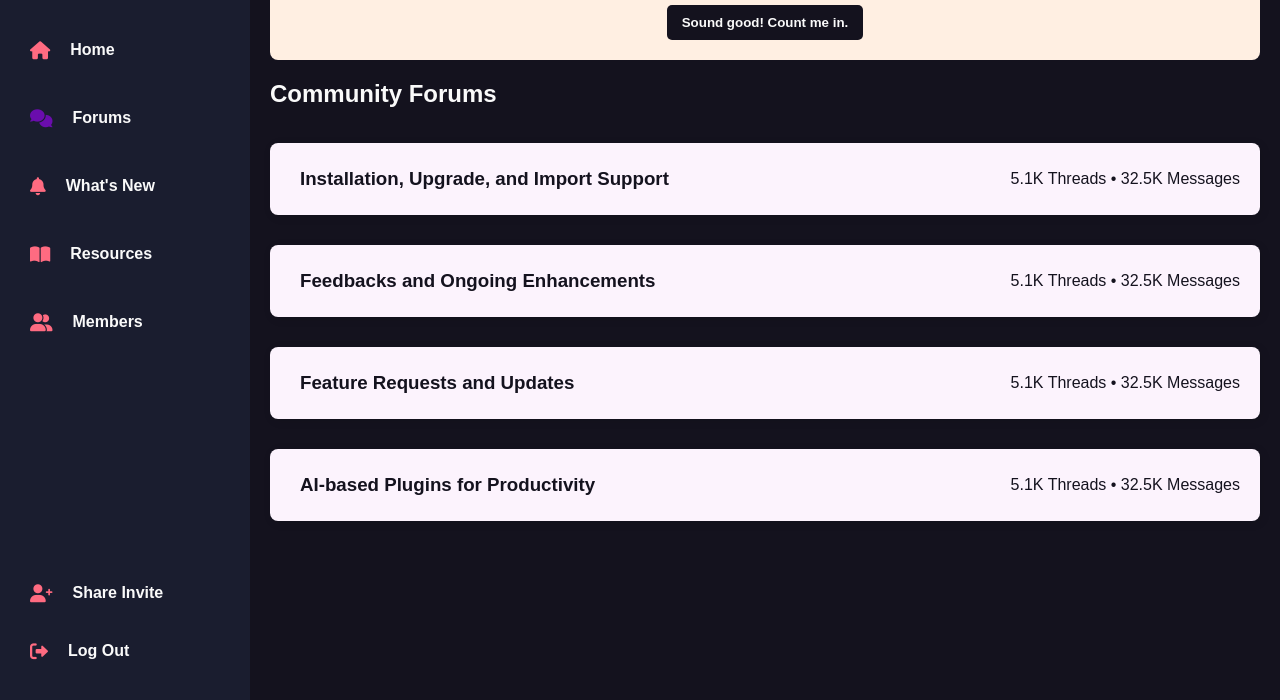
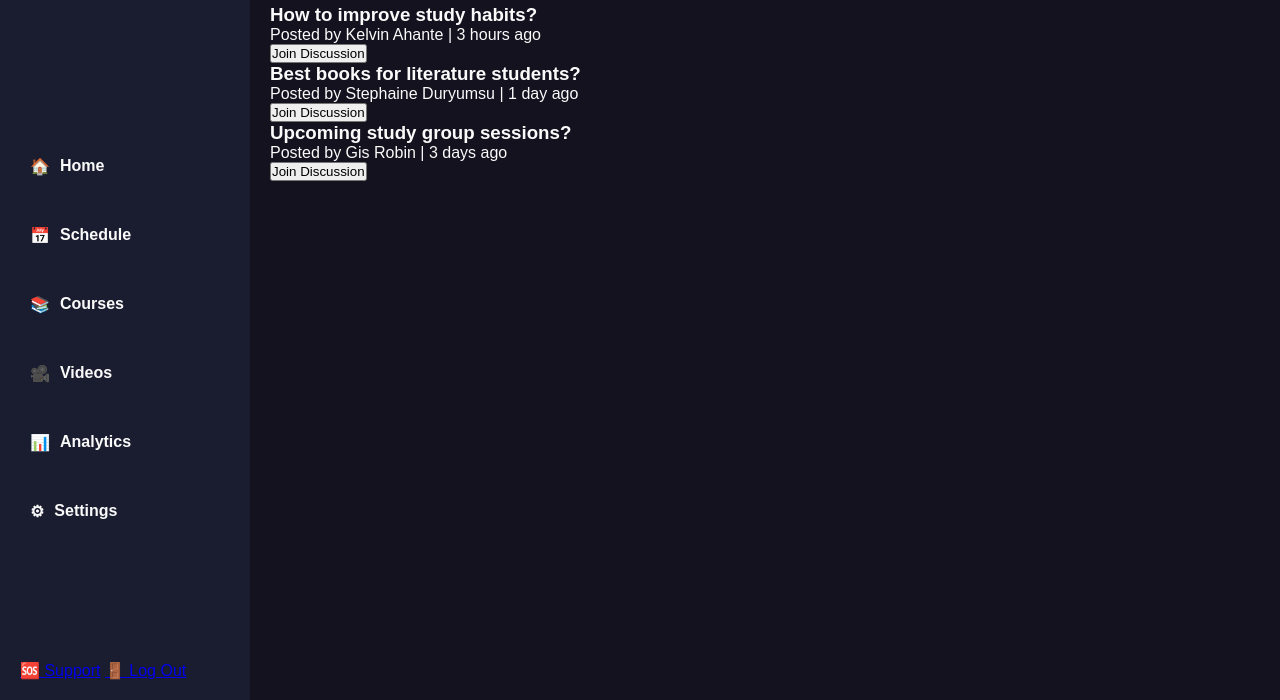
Before and after one commit to chinazaaa-6th/student-portal, a plain HTML site: page Community-page/index.html in a window 1280 px wide. Shown: the part 100-800 px from the top of the page. Drawn offline with Linux system fonts and the light colour scheme.

Commit message:
Update index.html

```diff
--- a/Community-page/index.html
+++ b/Community-page/index.html
@@ -5,60 +5,52 @@
     <meta name="viewport" content="width=device-width, initial-scale=1.0">
     <title>Community Page</title>
     <link rel="stylesheet" href="style.css">
-    <link rel="stylesheet" href="https://cdnjs.cloudflare.com/ajax/libs/font-awesome/6.0.0/css/all.min.css">
 </head>
 <body>
-    <div class="container">
-        <!-- Sidebar -->
-        <aside class="sidebar">
+    <div class="sidebar">
+        <div class="logo">
             <h2>Blue House Student Portal</h2>
-            <ul>
-                <li><a href="#"><i class="fas fa-home"></i> Home</a></li>
-                <li><a href="#" class="active"><i class="fas fa-comments"></i> Forums</a></li>
-                <li><a href="#"><i class="fas fa-bell"></i> What's New</a></li>
-                <li><a href="#"><i class="fas fa-book-open"></i> Resources</a></li>
-                <li><a href="#"><i class="fas fa-user-friends"></i> Members</a></li>
-            </ul>
-            <div class="sidebar-bottom">
-                <ul>
-                    <li><a href="#"><i class="fas fa-user-plus"></i> Share Invite</a></li>
-                    <li><a href="#"><i class="fas fa-sign-out-alt"></i> Log Out</a></li>
-                </ul>
-            </div>
-        </aside>
+        </div>
+        <ul class="nav">
+            <li><a href="#"><span class="icon">🏠</span> Home</a></li>
+            <li><a href="#"><span class="icon">📅</span> Schedule</a></li>
+            <li><a href="#"><span class="icon">📚</span> Courses</a></li>
+            <li><a href="#"><span class="icon">🎥</span> Videos</a></li>
+            <li><a href="#"><span class="icon">📊</span> Analytics</a></li>
+            <li><a href="#"><span class="icon">⚙</span> Settings</a></li>
+        </ul>
+        <div class="bottom">
+            <a href="#" class="support"><span class="icon">🆘</span> Support</a>
+            <a href="#" class="logout"><span class="icon">🚪</span> Log Out</a>
+        </div>
+    </div>
 
+    <div class="content">
+        <header>
+            <h1>Community Page</h1>
+            <input type="search" placeholder="Search...">
+        </header>
 
-        <!-- Main Content -->
-        <main class="content">
-            <div class="banner">
-                <h1>Hop in for a Creative Journey. Join the Community.</h1>
-                <p>Dynamically reinvent market-driven opportunities within tech space.</p>
-                <button>Sound good! Count me in.</button>
+        <div class="community-container">
+            <h2>Recent Discussions</h2>
+            <div class="discussion">
+                <h3>How to improve study habits?</h3>
+                <p>Posted by Kelvin Ahante | 3 hours ago</p>
+                <button>Join Discussion</button>
             </div>
 
-            <!-- Community Forums -->
-            <section class="forums">
-                <h2>Community Forums</h2>
-                <div class="forum-list">
-                    <div class="forum-item">
-                        <h3>Installation, Upgrade, and Import Support</h3>
-                        <p>5.1K Threads • 32.5K Messages</p>
-                    </div>
-                    <div class="forum-item">
-                        <h3>Feedbacks and Ongoing Enhancements</h3>
-                        <p>5.1K Threads • 32.5K Messages</p>
-                    </div>
-                    <div class="forum-item">
-                        <h3>Feature Requests and Updates</h3>
-                        <p>5.1K Threads • 32.5K Messages</p>
-                    </div>
-                    <div class="forum-item">
-                        <h3>AI-based Plugins for Productivity</h3>
-                        <p>5.1K Threads • 32.5K Messages</p>
-                    </div>
-                </div>
-            </section>
-        </main>
+            <div class="discussion">
+                <h3>Best books for literature students?</h3>
+                <p>Posted by Stephaine Duryumsu | 1 day ago</p>
+                <button>Join Discussion</button>
+            </div>
+
+            <div class="discussion">
+                <h3>Upcoming study group sessions?</h3>
+                <p>Posted by Gis Robin | 3 days ago</p>
+                <button>Join Discussion</button>
+            </div>
+        </div>
     </div>
 </body>
 </html>
```
